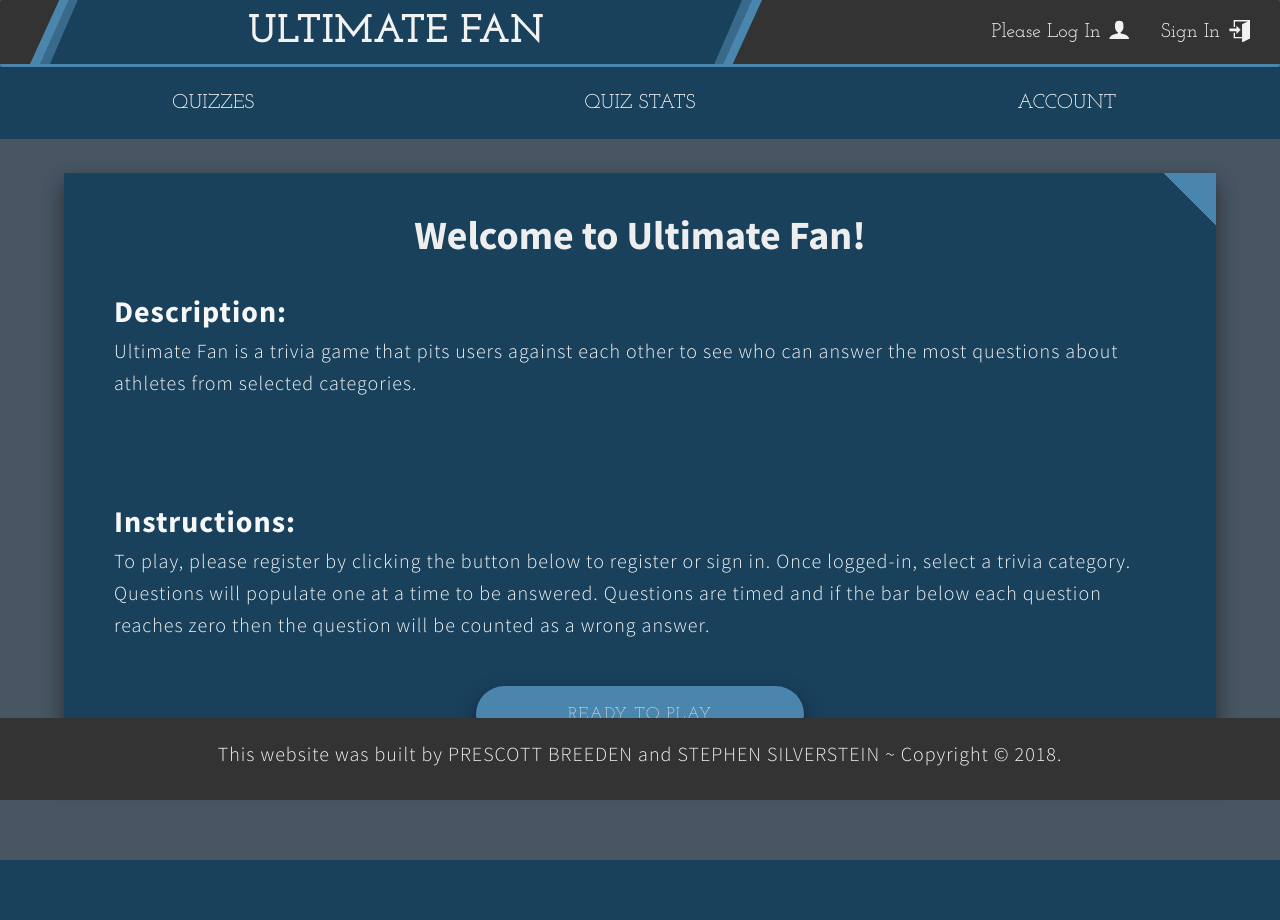
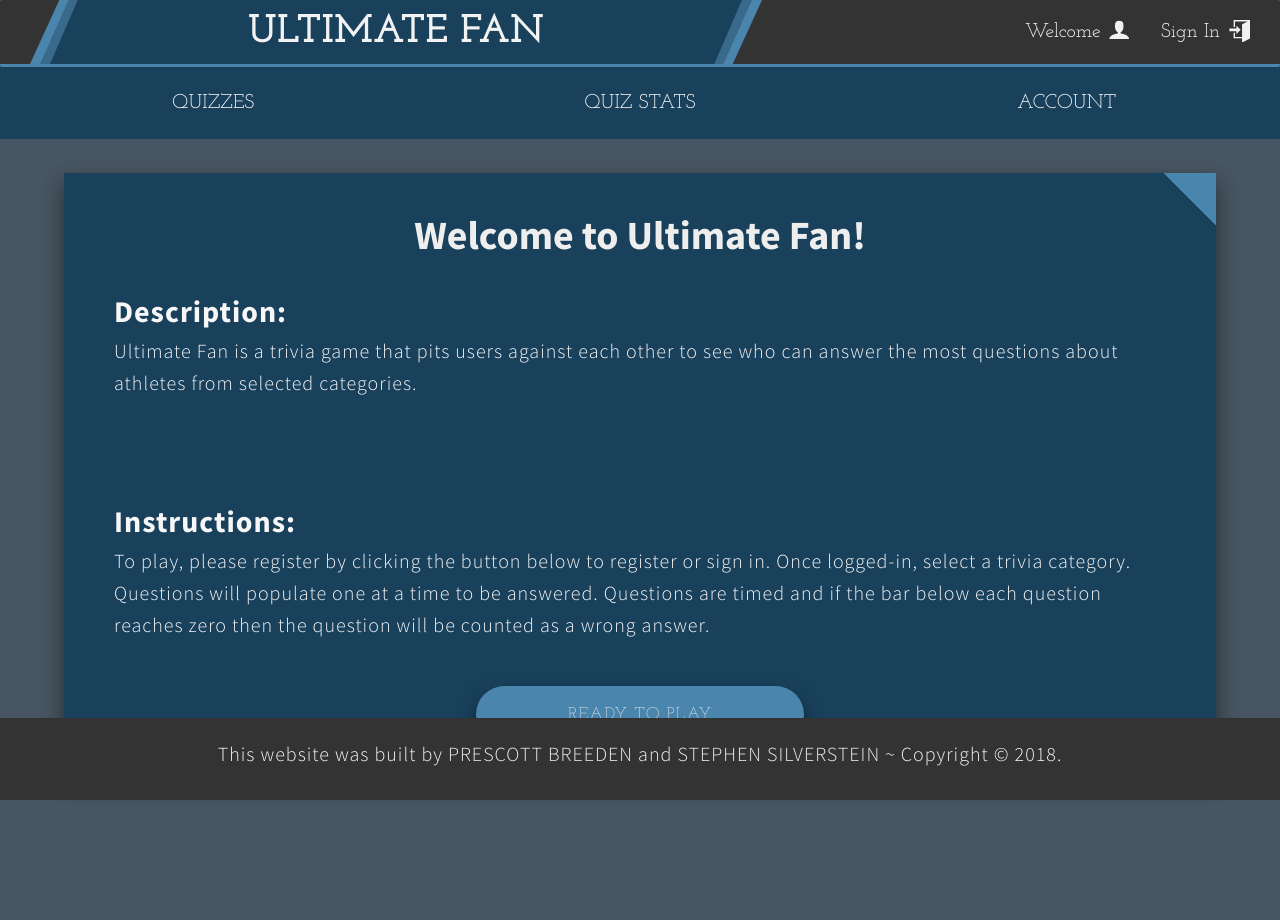
Before and after one commit to prescottbreeden/ultimate_fan_project, a Django app: page / in a window 1280 px wide. Before the commit the page ends 860 px from the top, so only its background shows below. Run offline with Django 3.2, Linux system fonts and the light colour scheme; parts of the project's set-up code (start-up, migrations or seed data) failed here and were passed over.

Commit message:
userbox and footer
adjusted body bottom-margin to separate footer to prevent collions on quiz stats page, fixed vertical alignment on userbox so icons perfectly line up with text, removed workflow notes.text, all items completed on it

```diff
--- a/apps/login/static/login/styles.css
+++ b/apps/login/static/login/styles.css
@@ -55,7 +55,7 @@ body {
   background-color: var(--color-blue-grey);
   background-size: cover;
   background-repeat: no-repeat;
-  margin-bottom: 6rem;
+  margin-bottom: 12rem;
   min-height: 100vh; }
 
 .container {
@@ -134,6 +134,7 @@ body {
     margin-right: 3rem;
     display: flex;
     justify-content: flex-end;
+    align-items: center;
     color: var(--color-white); }
     .header__userbox-box {
       display: flex;
@@ -160,8 +161,8 @@ body {
       height: 2.25rem;
       width: 2.25rem;
       fill: currentColor; }
-      .header__userbox-action--logout:link, .header__userbox-action--logout:active {
-        text-decoration: none !important;
+      .header__userbox-action--logout:link, .header__userbox-action--logout:visited {
+        text-decoration: none;
         color: var(--color-white); }
 
 .logo__background-bottom {
--- a/apps/login/templates/login/login.html
+++ b/apps/login/templates/login/login.html
@@ -38,7 +38,7 @@
 						{% load static %}
 						<use xlink:href="../static/login/sprite.svg#icon-user"></use>
 						{% if 'user_id' not in request.session %}
-						<span>Please Log In</span>
+						<span id="sign_in_box">Welcome</span>
 						{% else %}
 						<span>{{ user.alias }}</span>
 						{% endif %}
--- a/apps/quiz/templates/quiz/quiz.html
+++ b/apps/quiz/templates/quiz/quiz.html
@@ -48,13 +48,13 @@
 							<svg class="header__userbox-action">
 								{% load static %}
 								<use xlink:href="../static/login/sprite.svg#icon-enter"></use>
-								<a href="" class="logout"><span id="sign_in_box">Sign In</span></a>
+								<span id="sign_in_box">Sign In</span>
 							</svg>
 						{% else %}
 							<svg class="header__userbox-action">
 								{% load static %}
 								<use xlink:href="../static/login/sprite.svg#icon-exit"></use>
-								<span><a href="{% url 'logout' %}" class="logout" id="logout">Sign Out</a></span>
+								<span class="header__userbox-action--logout" id="logout"> Sign Out </span>
 							</svg>
 						{% endif %}
 					</div>
--- a/apps/quiz/templates/quiz/take_quiz.html
+++ b/apps/quiz/templates/quiz/take_quiz.html
@@ -49,13 +49,13 @@
 						<svg class="header__userbox-action">
 							{% load static %}
 							<use xlink:href="../static/login/sprite.svg#icon-enter"></use>
-							<a href="" class="logout"><span id="sign_in_box">Sign In</span></a>
+							<span id="sign_in_box">Sign In</span>
 						</svg>
 					{% else %}
 						<svg class="header__userbox-action">
 							{% load static %}
 							<use xlink:href="../static/login/sprite.svg#icon-exit"></use>
-							<span><a href="{% url 'logout' %}" class="logout" id="logout">Sign Out</a></span>
+							<span class="header__userbox-action--logout" id="logout"> Sign Out </span>
 						</svg>
 					{% endif %}
 				</div>
--- a/public/sass/base/_base.scss
+++ b/public/sass/base/_base.scss
@@ -47,16 +47,14 @@ html {
 }
 
 body {
-    // background-image: linear-gradient(to right bottom, var(--color-primary-light), var(--color-primary));
     background-color: var(--color-blue-grey);
     background-size: cover;
     background-repeat: no-repeat;
-    margin-bottom: 6rem;
+    margin-bottom: 12rem;
     min-height: 100vh;
 }
 
 .container {
     border-radius: 3px;
     background-color: var(--color-blue-grey);
-    // min-height: 100vh;
 }
--- a/public/sass/layout/_header.scss
+++ b/public/sass/layout/_header.scss
@@ -17,6 +17,7 @@
         margin-right: 3rem;
         display: flex;
         justify-content: flex-end;
+        align-items: center;
         color: var(--color-white);
 
         &-box {
@@ -51,10 +52,9 @@
             width: 2.25rem;
             fill: currentColor;
 
-
             &--logout:link,
-            &--logout:active {
-                text-decoration: none !important;
+            &--logout:visited {
+                text-decoration: none;
                 color: var(--color-white);
             }
         }
```
Also changed, not shown: apps/quiz/static/quiz/styles.css (+4 -3 lines), workflow_notes.txt (deleted, +0 -7 lines), README.md, db.sqlite3.
